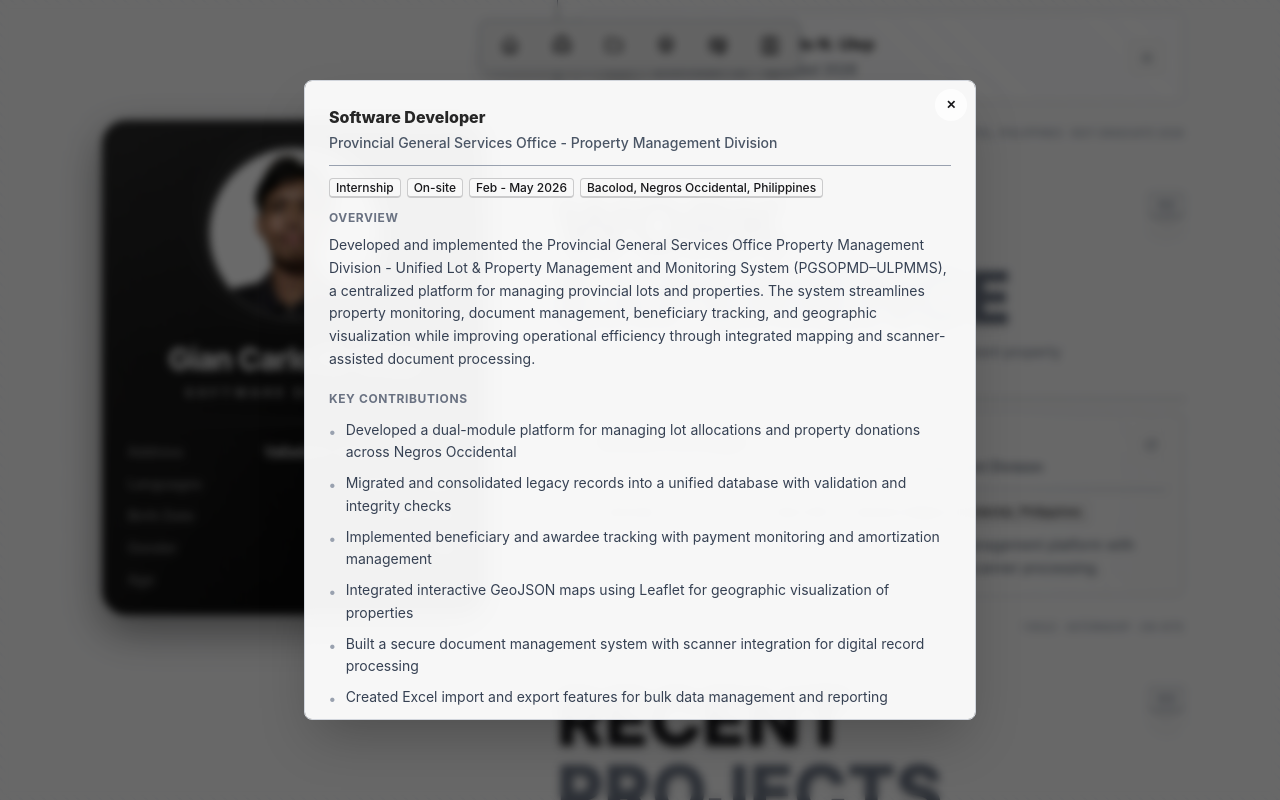
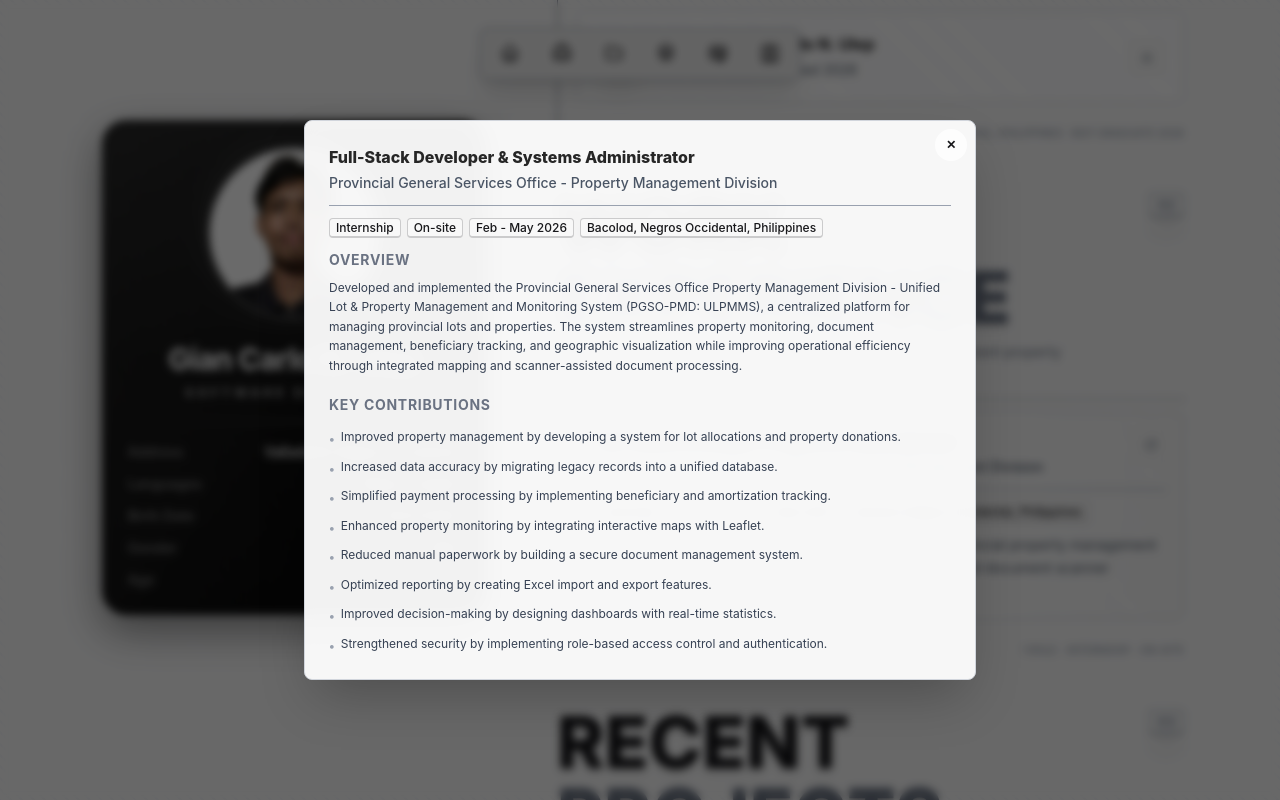
Before and after one commit to Jingjing-20/portfolio, a React (Vite) app: page / in a window 1280 px wide. Both pictures are taken after a click on the button 1150 px from the left and 1454 px from the top of the page. Shown: the part 1010-1810 px from the top of the page. Built offline with nearby package versions, Linux system fonts and the light colour scheme.

Commit message:
detailing v6

```diff
--- a/src/components/About.jsx
+++ b/src/components/About.jsx
@@ -1,11 +1,11 @@
-import resumePdf from '../assets/resume versions/GCNU - RESUME v8.pdf'
+import resumePdf from '../assets/resume versions/GCNU - RESUME v9.pdf'
 
 const resumeIcon = (
   <svg xmlns="http://www.w3.org/2000/svg" className="size-[1.5em] text-gray-600" viewBox="0 0 24 24" aria-hidden="true"><path fill="currentColor" d="M13 9V3.5L18.5 9M6 2c-1.11 0-2 .89-2 2v16a2 2 0 0 0 2 2h12a2 2 0 0 0 2-2V8l-6-6z" /></svg>
 )
 
 const downloadIcon = (
-  <svg xmlns="http://www.w3.org/2000/svg" className="size-[1em] text-gray-600" width="1em" height="1em" viewBox="0 0 512 512"><title xmlns="">download-outline</title><path fill="none" stroke="currentColor" strokeLinecap="round" strokeLinejoin="round" strokeWidth="32" d="M336 176h40a40 40 0 0 1 40 40v208a40 40 0 0 1-40 40H136a40 40 0 0 1-40-40V216a40 40 0 0 1 40-40h40"/><path fill="none" stroke="currentColor" strokeLinecap="round" strokeLinejoin="round" strokeWidth="32" d="m176 272l80 80l80-80M256 48v288"/></svg>
+  <svg xmlns="http://www.w3.org/2000/svg" className="size-[1em] text-gray-600" width="1em" height="1em" viewBox="0 0 512 512"><title xmlns="">download-outline</title><path fill="none" stroke="currentColor" strokeLinecap="round" strokeLinejoin="round" strokeWidth="32" d="M336 176h40a40 40 0 0 1 40 40v208a40 40 0 0 1-40 40H136a40 40 0 0 1-40-40V216a40 40 0 0 1 40-40h40" /><path fill="none" stroke="currentColor" strokeLinecap="round" strokeLinejoin="round" strokeWidth="32" d="m176 272l80 80l80-80M256 48v288" /></svg>
 )
 
 export default function About() {
@@ -15,7 +15,7 @@ export default function About() {
   const aboutData = [
     {
       label: 'Education',
-      title: "BS in Information Technology - 2026",
+      title: "Bachelor of Science in Information Technology - 2026",
       detail: "Carlos Hilado Memorial State University - Alijis · Capstone focused on institutional web systems. Specialized in web development, database design, and software engineering principles.",
     },
     {
@@ -36,8 +36,8 @@ export default function About() {
       {/* Header */}
       <header>
         <div className="flex items-start justify-between gap-4">
-        <h2 className="text-shadow-lg uppercase text-2xl sm:text-4xl md:text-6xl lg:text-7xl font-extrabold leading-none">
-        <span className="md:hidden">
+          <h2 className="text-shadow-lg uppercase text-2xl sm:text-4xl md:text-6xl lg:text-7xl font-extrabold leading-none">
+            <span className="md:hidden">
               Software <span className="text-gray-500">Developer</span>
             </span>
             <span className="hidden md:block">
--- a/src/components/Experience.jsx
+++ b/src/components/Experience.jsx
@@ -1,34 +1,32 @@
 
 const externalLinkIcon = (
-  <svg xmlns="http://www.w3.org/2000/svg" className="size-[1.2em] text-gray-500" width="1em" height="1em" viewBox="0 0 24 24"><path fill="none" stroke="currentColor" strokeLinecap="round" strokeLinejoin="round" strokeWidth="2" d="M10 4H6a2 2 0 0 0-2 2v12a2 2 0 0 0 2 2h12a2 2 0 0 0 2-2v-4m-8-2l8-8m0 0v5m0-5h-5"/></svg>
+  <svg xmlns="http://www.w3.org/2000/svg" className="size-[1.2em] text-gray-500" width="1em" height="1em" viewBox="0 0 24 24"><path fill="none" stroke="currentColor" strokeLinecap="round" strokeLinejoin="round" strokeWidth="2" d="M10 4H6a2 2 0 0 0-2 2v12a2 2 0 0 0 2 2h12a2 2 0 0 0 2-2v-4m-8-2l8-8m0 0v5m0-5h-5" /></svg>
 )
 
 export default function Experience() {
   const workExperienceData = [
     {
       id: 'work-pgso-intern',
-      role: 'Software Developer',
+      role: 'Full-Stack Developer & Systems Administrator',
       organization: 'Provincial General Services Office - Property Management Division',
       period: 'Feb - May 2026',
       employmentType: 'Internship',
       workArrangement: 'On-site',
       location: 'Bacolod, Negros Occidental, Philippines',
       summary:
-        'Developed PGSOPMD–ULPMMS, a provincial property management platform with integrated tracking, interactive mapping, and document scanner processing.',
+        'Developed and maintained PGSO-PMD: ULPMMS, a provincial property management platform with integrated tracking, interactive mapping, and document scanner processing.',
       description:
-        'Developed and implemented the Provincial General Services Office Property Management Division - Unified Lot & Property Management and Monitoring System (PGSOPMD–ULPMMS), a centralized platform for managing provincial lots and properties. The system streamlines property monitoring, document management, beneficiary tracking, and geographic visualization while improving operational efficiency through integrated mapping and scanner-assisted document processing.',
+        'Developed and implemented the Provincial General Services Office Property Management Division - Unified Lot & Property Management and Monitoring System (PGSO-PMD: ULPMMS), a centralized platform for managing provincial lots and properties. The system streamlines property monitoring, document management, beneficiary tracking, and geographic visualization while improving operational efficiency through integrated mapping and scanner-assisted document processing.',
       contributions: [
-        'Developed a dual-module platform for managing lot allocations and property donations across Negros Occidental',
-        'Migrated and consolidated legacy records into a unified database with validation and integrity checks',
-        'Implemented beneficiary and awardee tracking with payment monitoring and amortization management',
-        'Integrated interactive GeoJSON maps using Leaflet for geographic visualization of properties',
-        'Built a secure document management system with scanner integration for digital record processing',
-        'Created Excel import and export features for bulk data management and reporting',
-        'Designed responsive dashboards with real-time statistics and operational insights',
-        'Implemented role-based authentication and access control for secure system administration',
+        'Improved property management by developing a system for lot allocations and property donations.',
+        'Increased data accuracy by migrating legacy records into a unified database.',
+        'Simplified payment processing by implementing beneficiary and amortization tracking.',
+        'Enhanced property monitoring by integrating interactive maps with Leaflet.',
+        'Reduced manual paperwork by building a secure document management system.',
+        'Optimized reporting by creating Excel import and export features.',
+        'Improved decision-making by designing dashboards with real-time statistics.',
+        'Strengthened security by implementing role-based access control and authentication.'
       ],
-      technologies:
-        'PHP, MySQL, JavaScript, Tailwind CSS, Leaflet.js, Excel Integration, Scanner API',
     }
   ]
 
@@ -156,22 +154,22 @@ export default function Experience() {
               <div className="p-6 pt-0">
                 {/* Overview */}
                 <div className="mb-5">
-                  <h4 className="text-xs uppercase tracking-wider font-bold text-gray-500 mb-2">
+                  <h4 className="text-xs md:text-sm uppercase tracking-wider font-bold text-gray-500 mb-2">
                     Overview
                   </h4>
-                  <p className="text-sm leading-relaxed text-gray-700">
+                  <p className="text-[10px] md:text-xs text-gray-700 leading-relaxed">
                     {work.description}
                   </p>
                 </div>
 
                 {/* Contributions */}
                 <div>
-                  <h4 className="text-xs uppercase tracking-wider font-bold text-gray-500 mb-3">
+                  <h4 className="text-xs md:text-sm uppercase tracking-wider font-bold text-gray-500 mb-3">
                     Key Contributions
                   </h4>
                   <ul className="space-y-2">
                     {work.contributions.map((item, idx) => (
-                      <li key={idx} className="flex items-start gap-2.5 text-sm text-gray-700 leading-relaxed">
+                      <li key={idx} className="flex items-start gap-1.5 text-[10px] md:text-xs text-gray-700 leading-relaxed">
                         <span className="text-gray-400 font-bold mt-0.5">•</span>
                         <span>{item}</span>
                       </li>
--- a/src/components/Navbar.jsx
+++ b/src/components/Navbar.jsx
@@ -65,7 +65,7 @@ const contactIcon = (
 
 export default function Navbar() {
   return (
-    <div className="fixed left-0 right-0 top-5 z-50 flex justify-center px-4 w-full">
+    <div className="fixed left-0 right-0 top-7 z-50 flex justify-center px-4 w-full">
       <ul className="menu menu-horizontal bg-base-300 rounded-box shadow-xl border border-gray-400 p-2 gap-1 md:gap-2 ">
         <li>
           <a href="#about-me" className="border-b-2 border-transparent hover:border-gray-400 tooltip  font-bold" data-tip="Home" aria-label="Home">
```
Also changed, not shown: src/components/Contact.jsx (+16 -16 lines), src/components/Projects.jsx (+35 -8 lines), 1 other file (tests, documents, lock files or other folders).
